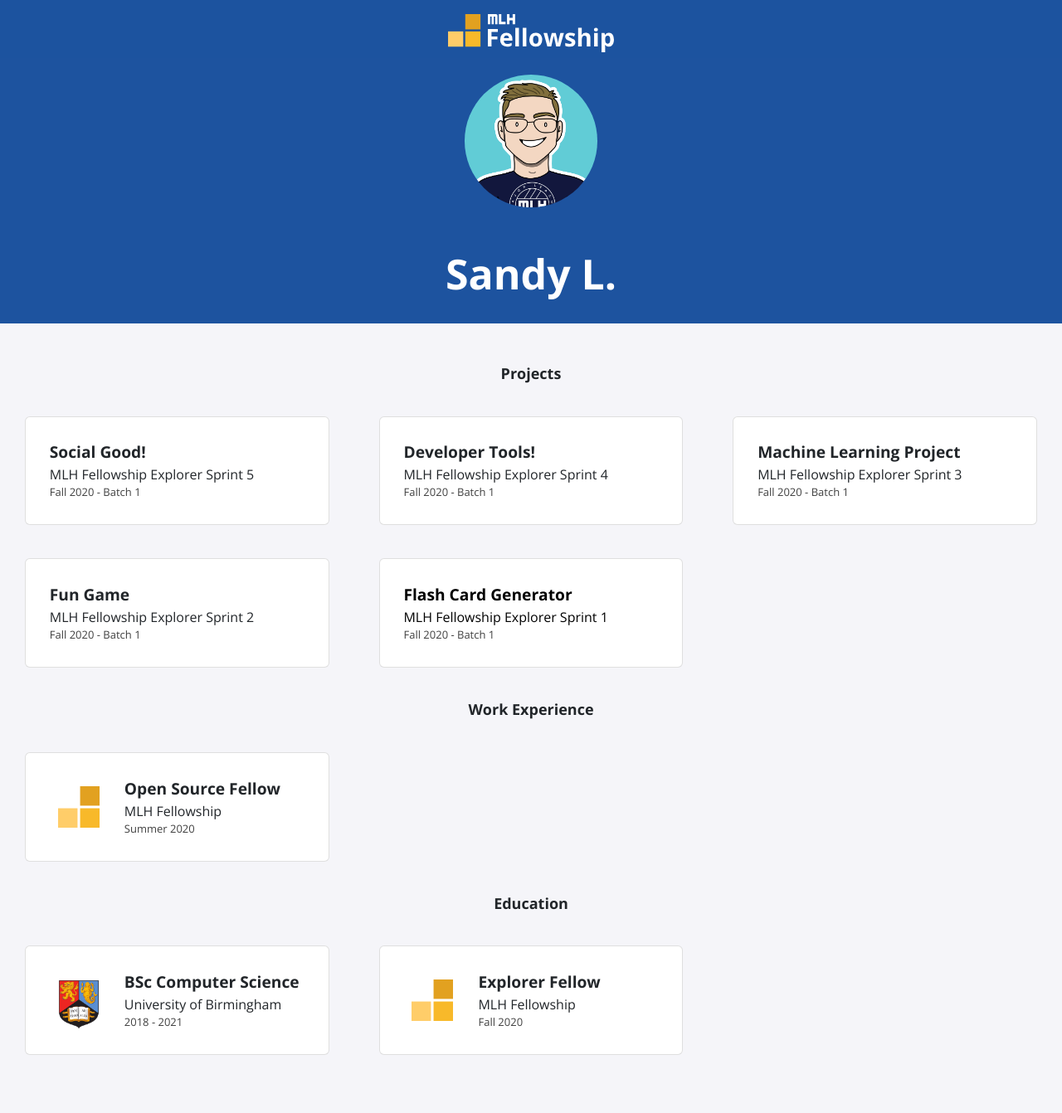
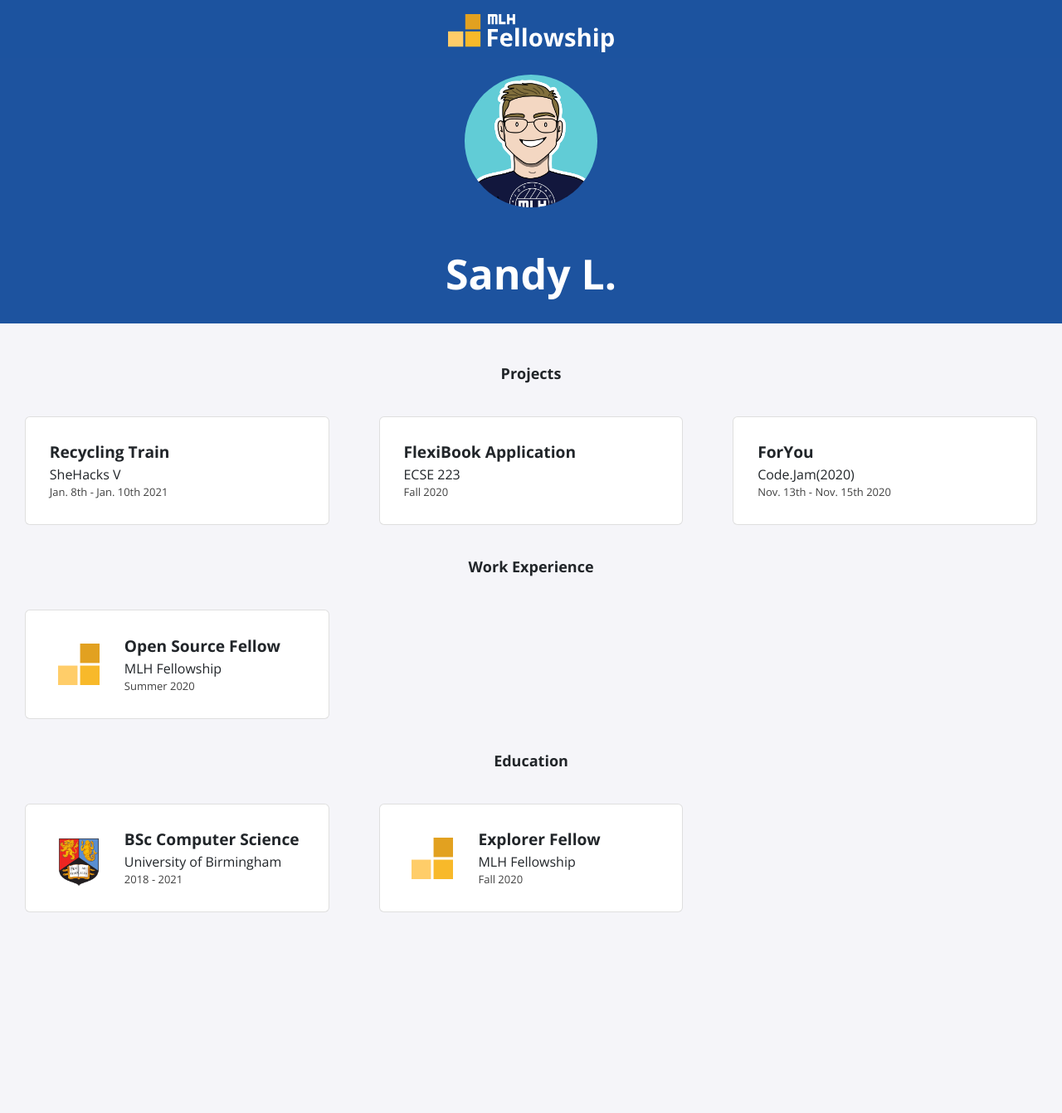
Before and after one commit to sandyl289/sandyl289.github.io, a Jekyll site: the page built from index.html, in a window 1280 px wide. Shown: the whole page at 83% size. Built offline with Jekyll 4.4.1, drawn with Linux system fonts in a browser that asks for light colours; nearby versions of some CDN libraries; after the commit the page ends 1170 px from its top, so only the background shows below that.

Commit message:
Add Projects

```diff
--- a/_data/projects.yml
+++ b/_data/projects.yml
@@ -1,20 +1,11 @@
-- title: Social Good!
-  event: MLH Fellowship Explorer Sprint 5
-  date: Fall 2020 - Batch 1
+- title: Recycling Train
+  event: SheHacks V
+  date: Jan. 8th - Jan. 10th 2021
 
-- title: Developer Tools!
-  event: MLH Fellowship Explorer Sprint 4
-  date: Fall 2020 - Batch 1
+- title: FlexiBook Application
+  event: ECSE 223
+  date: Fall 2020
 
-- title: Machine Learning Project
-  event: MLH Fellowship Explorer Sprint 3
-  date: Fall 2020 - Batch 1
-
-- title: Fun Game
-  event: MLH Fellowship Explorer Sprint 2
-  date: Fall 2020 - Batch 1
-
-- title: Flash Card Generator
-  event: MLH Fellowship Explorer Sprint 1
-  date: Fall 2020 - Batch 1
-  page-name: sprint1
+- title: ForYou
+  event: Code.Jam(2020)
+  date: Nov. 13th - Nov. 15th 2020
```
